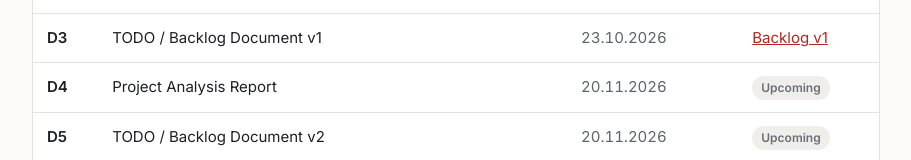
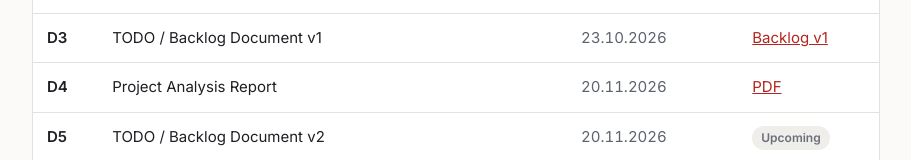
Before and after one commit to tunacantungul/manipulation-aware-detection, a plain HTML site: page index.html in a window 1280 px wide. Shown: the part 1834-1994 px from the top of the page, without its empty margins (184-1095 px from the left). Drawn offline with Linux system fonts and the light colour scheme.

Commit message:
Add D4 Project Analysis Report (#1)
Claude-Session: https://claude.ai/code/session_01Kne8XgqNyWdfWStXSaTa1Z

Co-authored-by: Tuna Can Tungul <noreply@users.noreply.github.com>
Co-authored-by: Claude Opus 5.5 <noreply@anthropic.com>

```diff
--- a/index.html
+++ b/index.html
@@ -434,7 +434,7 @@
             <tr><td class="id">D1</td><td>Project Proposal / Initial Literature Review</td><td class="date">16.10.2026</td><td><a href="reports/D1_Project_Proposal.pdf" target="_blank" rel="noopener">PDF</a></td></tr>
             <tr><td class="id">D2</td><td>Project Specifications / Literature Review</td><td class="date">23.10.2026</td><td><a href="reports/D2_Project_Specifications.pdf" target="_blank" rel="noopener">PDF</a></td></tr>
             <tr><td class="id">D3</td><td>TODO / Backlog Document v1</td><td class="date">23.10.2026</td><td><a href="#backlog?v=v1">Backlog v1</a></td></tr>
-            <tr><td class="id">D4</td><td>Project Analysis Report</td><td class="date">20.11.2026</td><td><span class="badge wait">Upcoming</span></td></tr>
+            <tr><td class="id">D4</td><td>Project Analysis Report</td><td class="date">20.11.2026</td><td><a href="reports/D4_Project_Analysis_Report.pdf" target="_blank" rel="noopener">PDF</a></td></tr>
             <tr><td class="id">D5</td><td>TODO / Backlog Document v2</td><td class="date">20.11.2026</td><td><span class="badge wait">Upcoming</span></td></tr>
             <tr><td class="id">D6</td><td>High-Level Design Report</td><td class="date">31.12.2026</td><td><span class="badge wait">Upcoming</span></td></tr>
             <tr><td class="id">D7</td><td>TODO / Backlog Document v3</td><td class="date">31.12.2026</td><td><span class="badge wait">Upcoming</span></td></tr>
```
Also changed, not shown: 1 other file.
